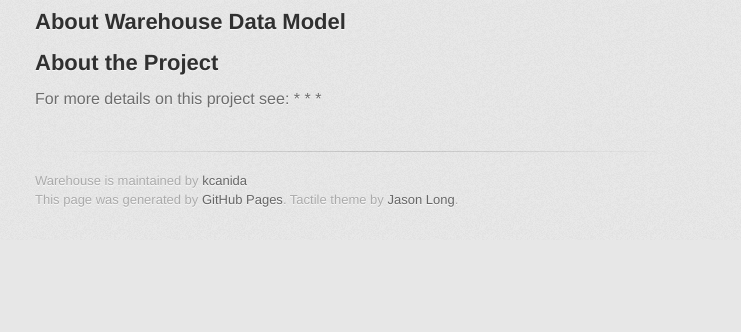
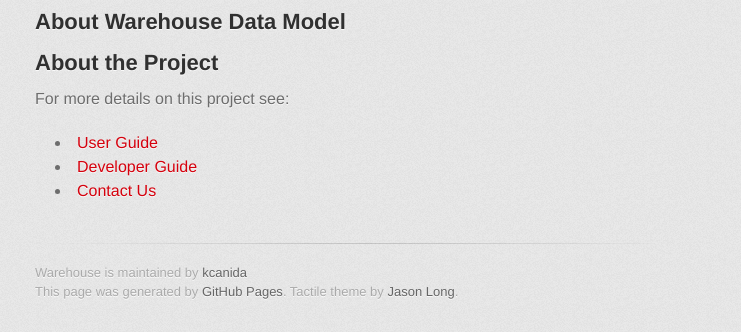
Before and after one commit to kcanida/Warehouse, a plain HTML site: page index.html in a window 1280 px wide. Shown: the part 634-966 px from the top of the page, without its empty margins (295-1036 px from the left). Before the commit the page ends 874 px from the top, so only its background shows below. Drawn offline with Linux system fonts and the light colour scheme; a web font is replaced by a local one.

Commit message:
Create gh-pages branch via GitHub

```diff
--- a/index.html
+++ b/index.html
@@ -39,10 +39,13 @@
 
 <h2>About the Project</h2>
 
-<p>For more details on this project see:
-*
-*
-*</p>
+<p>For more details on this project see:</p>
+
+<ul>
+<li><a href="https://github.com/kcanida/Warehouse/wiki/User-Guide">User Guide</a></li>
+<li><a href="https://github.com/kcanida/Warehouse/wiki/Developer-Guide">Developer Guide</a></li>
+<li><a href="https://github.com/kcanida/Warehouse/wiki/Contact-Us">Contact Us</a></li>
+</ul>
         </section>
 
         <footer>
--- a/params.json
+++ b/params.json
@@ -1 +1 @@
-{"name":"Warehouse","tagline":"Warehouse Project in Play","body":"## Welcome to Warehouse Project!\r\n![Warehouse](https://raw.github.com/kcanida/Warehouse/master/images/Warehouse%20Data%20Model.png)\r\n\r\n## About Warehouse Data Model\r\n\r\n## About the Project\r\nFor more details on this project see:\r\n*\r\n*\r\n*","google":"","note":"Don't delete this file! It's used internally to help with page regeneration."}
+{"name":"Warehouse","tagline":"Warehouse Project in Play","body":"## Welcome to Warehouse Project!\r\n![Warehouse](https://raw.github.com/kcanida/Warehouse/master/images/Warehouse%20Data%20Model.png)\r\n\r\n## About Warehouse Data Model\r\n\r\n## About the Project\r\nFor more details on this project see:\r\n* [User Guide](https://github.com/kcanida/Warehouse/wiki/User-Guide)\r\n* [Developer Guide](https://github.com/kcanida/Warehouse/wiki/Developer-Guide)\r\n* [Contact Us](https://github.com/kcanida/Warehouse/wiki/Contact-Us)","google":"","note":"Don't delete this file! It's used internally to help with page regeneration."}
```
